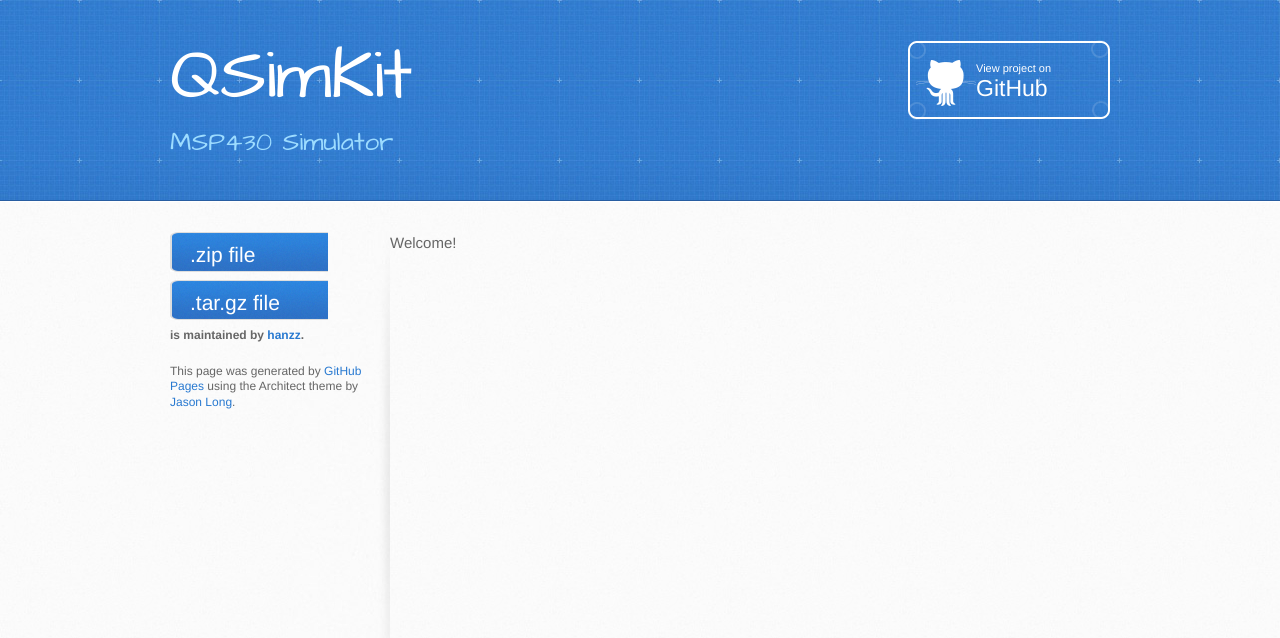
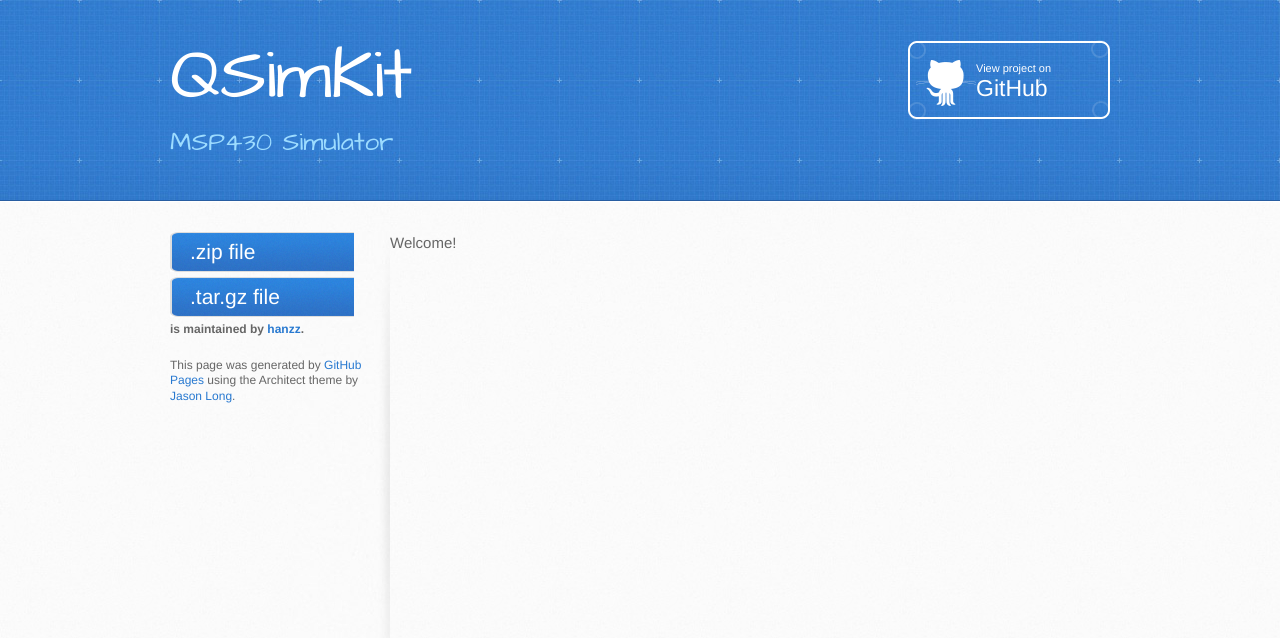
Before and after one commit to jankaluza/qsimkit, a Jekyll site: the page built from index.html, in a window 1280 px wide. Shown: the top 638 px of the page. Built offline with Jekyll 4.4.1, drawn with Linux system fonts in a browser that asks for light colours; Markdown is read by kramdown in place of the engine named in the settings.

Commit message:
sidebar update

```diff
--- a/stylesheets/stylesheet.css
+++ b/stylesheets/stylesheet.css
@@ -149,13 +149,13 @@
   background: transparent url(../images/github-button.png) 0 0 no-repeat;
 }
 aside a.button {
-  width: 138px;
+  width: 164px;
   height: 38px;
   padding-left: 20px;
   display: block;
   background: transparent url(../images/download-button.png) 0 0 no-repeat;
 /*   margin-bottom: 20px; */
-  padding-top: 10px;
+  padding-top: 7px;
   font-size: 21px;
 }
 
```
